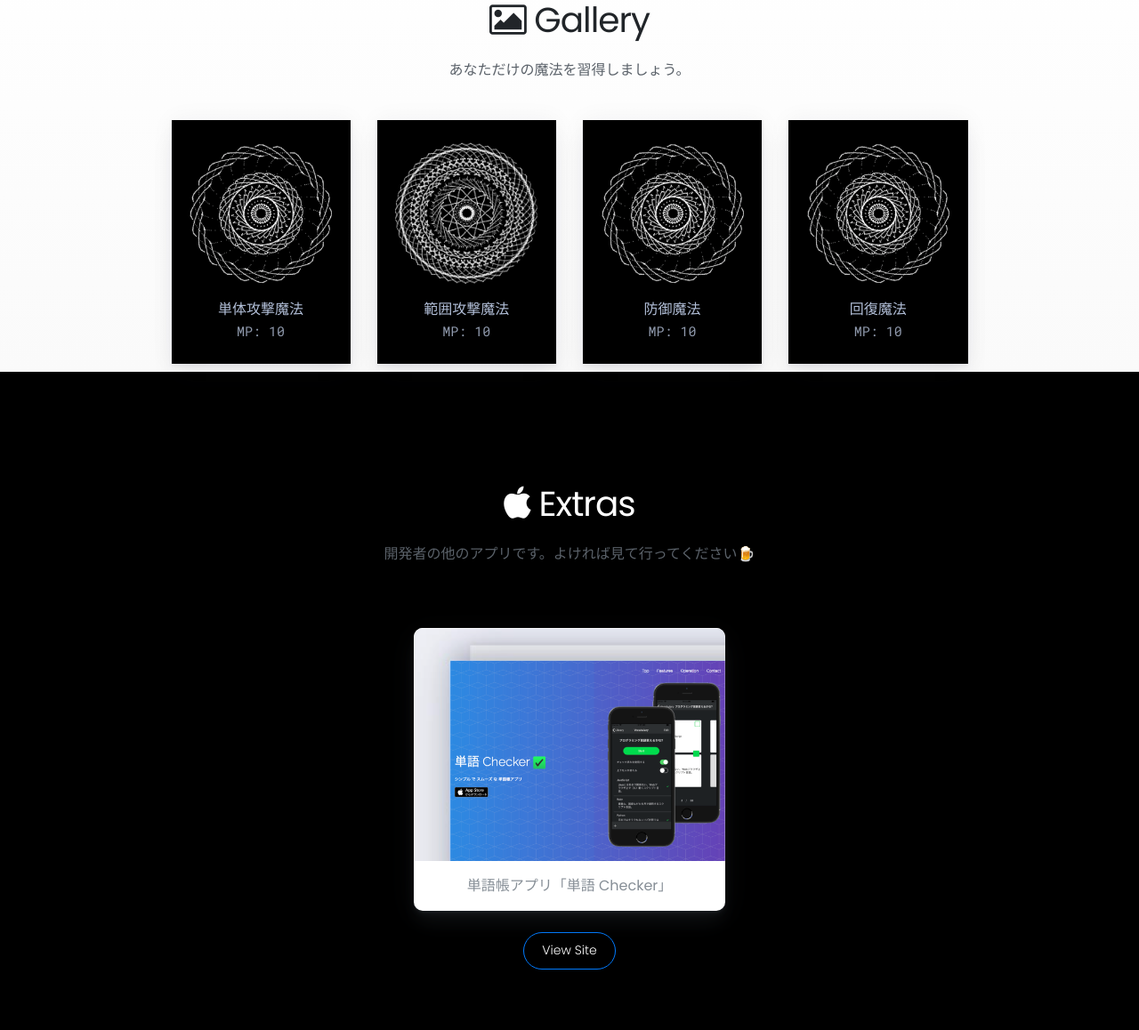
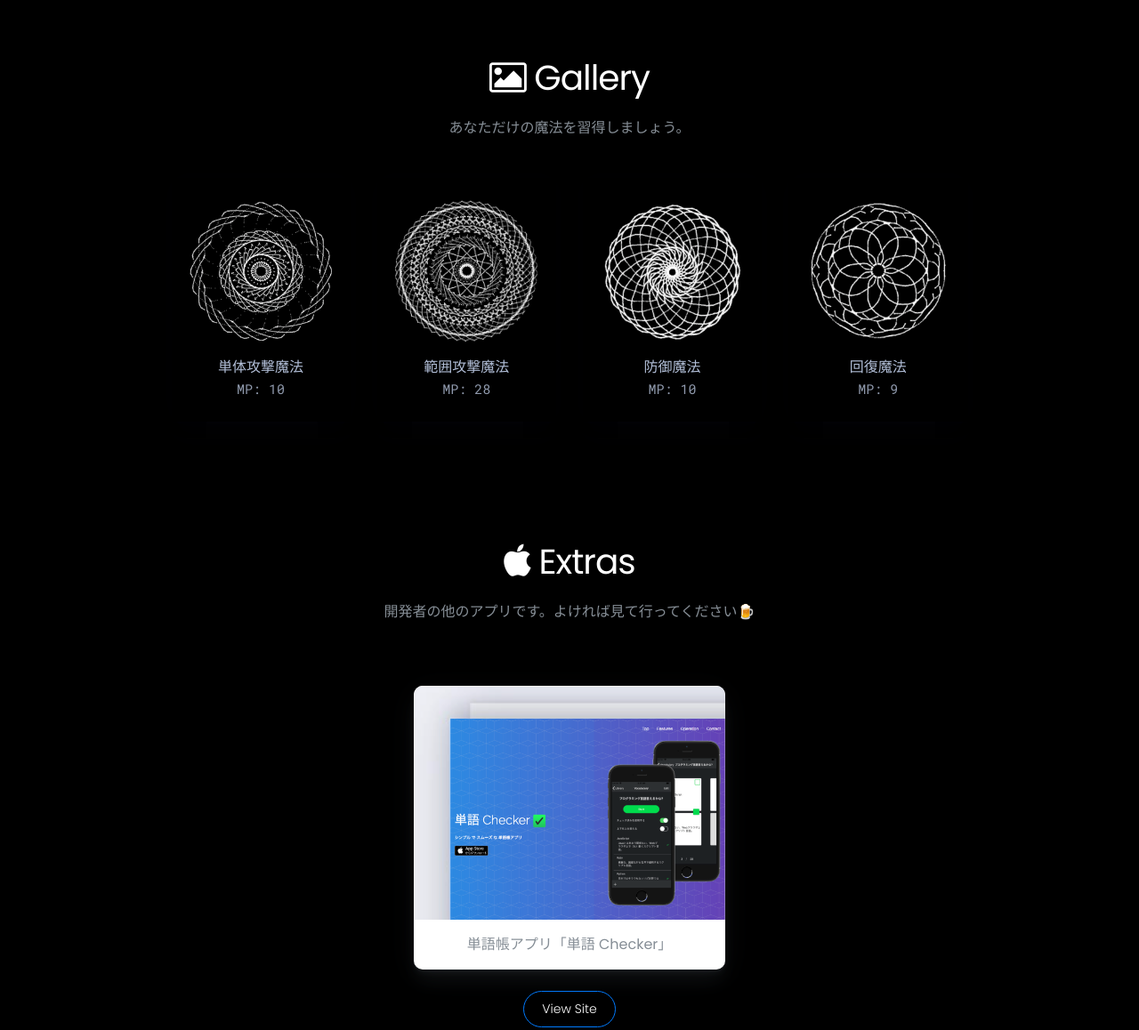
Before and after one commit to masakipedia/MahoujinWebPage, a plain HTML site: page index.html in a window 1280 px wide. Shown: the part 1802-2960 px from the top of the page at 89% size. Drawn offline with nearby package versions, Linux system fonts and the light colour scheme.

Commit message:
update files

```diff
--- a/css/shards-demo.css
+++ b/css/shards-demo.css
@@ -212,7 +212,7 @@
   position: absolute;
   top: 0;
   right: 0;
-  background: linear-gradient(to bottom, #ffffff 0%, #fafafa 100%);
+  background-color: #000;
   filter: progid:DXImageTransform.Microsoft.gradient( startColorstr='#ffffff', endColorstr='#fafafa', GradientType=0);
 }
 
--- a/index.html
+++ b/index.html
@@ -120,6 +120,9 @@
                     class="btn btn-pill btn-primary mr-4" title="Share on LinkedIn">
                     <i class="fa fa-linkedin mr-1"></i> Share on LinkedIn</a>
             </div>
+            <a class="d-table ml-auto mr-auto mt-4" href="https://masakipedia.github.io/vocabularyChecker/" target="_blank">
+                <button class="btn btn-outline-primary btn-pill" style="color:#fff"><i class="fa fa-apple" aria-hidden="true"></i> Download!</button>
+            </a>
         </div>
     </div>
 </div>
@@ -132,8 +135,8 @@
         <div id="gallery" class="container mb-5">
 
             <div class="section-title col-lg-8 col-md-10 ml-auto mr-auto">
-                <h2 class="mb-4 text-center"><i class="fa fa-picture-o" aria-hidden="true"></i> Gallery</h2>
-                <p class="text-center">あなただけの魔法を習得しましょう。</p>
+                <h2 class="mb-4 text-center" style="color: #fff;"><i class="fa fa-picture-o" aria-hidden="true"></i> Gallery</h2>
+                <p class="text-center text-muted">あなただけの魔法を習得しましょう。</p>
             </div>
 
             <div class="example col-md-10 ml-auto mr-auto">
@@ -150,36 +153,34 @@
                         <div class="color" style="background: #000;">
                                 <img src="images/mahoujin/demo1.png" class="swatch" style="width: 160px; height: 160px;">
                             <span class="title" style="color: #b2bfd8;">範囲攻撃魔法</span>
-                            <span class="hex-value">MP: 10</span>
+                            <span class="hex-value">MP: 28</span>
                         </div>
                     </div>
 
                     <div class="color-wrapper col-lg-3 col-md-6 col-sm-6">
                         <div class="color" style="background: #000;">
-                                <img src="images/mahoujin/demo2.png" class="swatch" style="width: 160px; height: 160px;">
+                                <img src="images/mahoujin/demo3.png" class="swatch" style="width: 160px; height: 160px;">
                             <span class="title" style="color: #b2bfd8;">防御魔法</span>
                             <span class="hex-value">MP: 10</span>
                         </div>
                     </div>
                     <div class="color-wrapper col-lg-3 col-md-6 col-sm-6">
                             <div class="color" style="background: #000;">
-                                    <img src="images/mahoujin/demo2.png" class="swatch" style="width: 160px; height: 160px;">
+                                    <img src="images/mahoujin/demo4.png" class="swatch" style="width: 160px; height: 160px;">
                                 <span class="title" style="color: #b2bfd8;">回復魔法</span>
-                                <span class="hex-value">MP: 10</span>
+                                <span class="hex-value">MP: 9</span>
                             </div>
                         </div>
                 </div>
             </div>
-
         </div>
 
-
     <!-- Extras -->
-    <div id="extras" class="mb-5 py-5">
+    <div id="extras" class="mb-5 py-5" style="color:#fff">
         <div class="section-title container ml-auto mr-auto">
             <div class="col-lg-8 col-md-10 ml-auto mr-auto mb-5">
-                <h2 class="mb-4 text-center" style="color: #fff"><i class="fa fa-apple" aria-hidden="true"></i> Extras</h2>
-                <p class="text-center">開発者の他のアプリです。よければ見て行ってください🍺</p>
+                <h2 class="mb-4 text-center" style="color:#fff"><i class="fa fa-apple" aria-hidden="true"></i> Extras</h2>
+                <p class="text-center text-muted">開発者の他のアプリです。よければ見て行ってください🍺</p>
             </div>
         </div>
         <div class="container">
@@ -195,14 +196,15 @@
                         </div>
                     </a>
                     <a class="d-table ml-auto mr-auto mt-4" href="https://masakipedia.github.io/vocabularyChecker/" target="_blank">
-                        <button class="btn btn-outline-primary btn-pill" style="color: #fff">View Site</button>
+                        <button class="btn btn-outline-primary btn-pill" style="color:#fff">View Site</button>
                     </a>
                 </div>
             </div>
         </div>
     </div>
 
-    <footer id="contact" class="main-footer py-5" >
+
+    <footer id="contact" class="main-footer py-5" style="background-color: #fff;">
             <p class="text-muted text-center" style="font-size: 20px;">Contact</p>
         <div class="social d-table ml-auto mr-auto">
             <address class="text-center">
```
Also changed, not shown: images/mahoujin/demo3.png (added), images/mahoujin/demo4.png (added).
